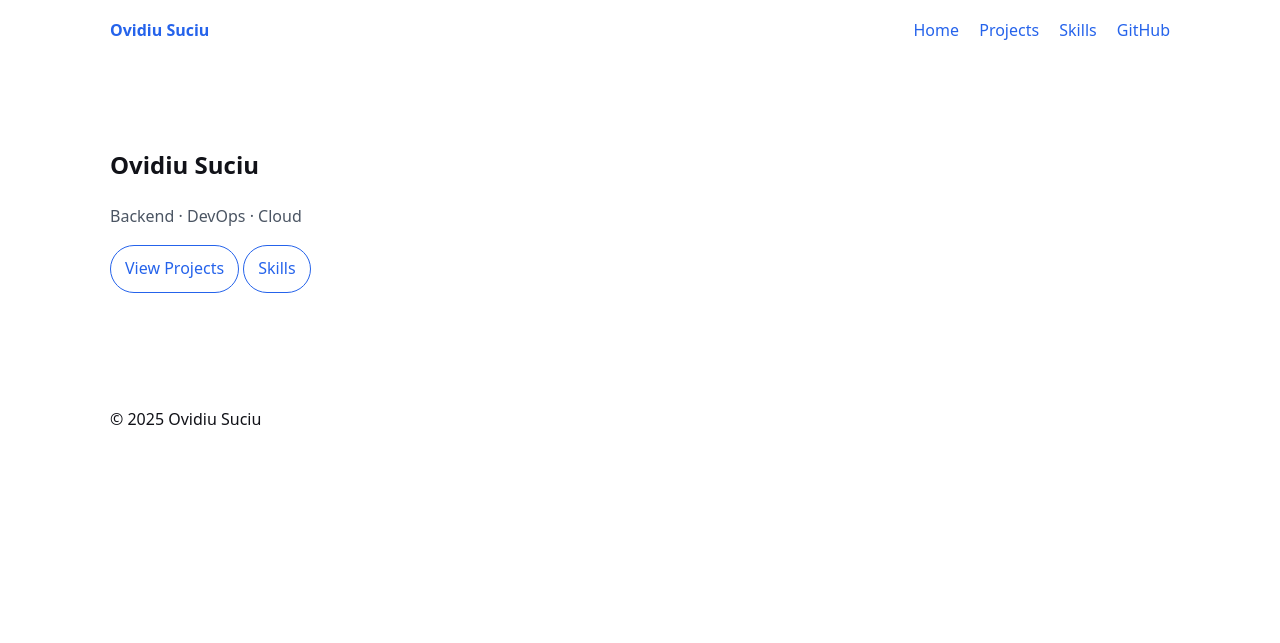
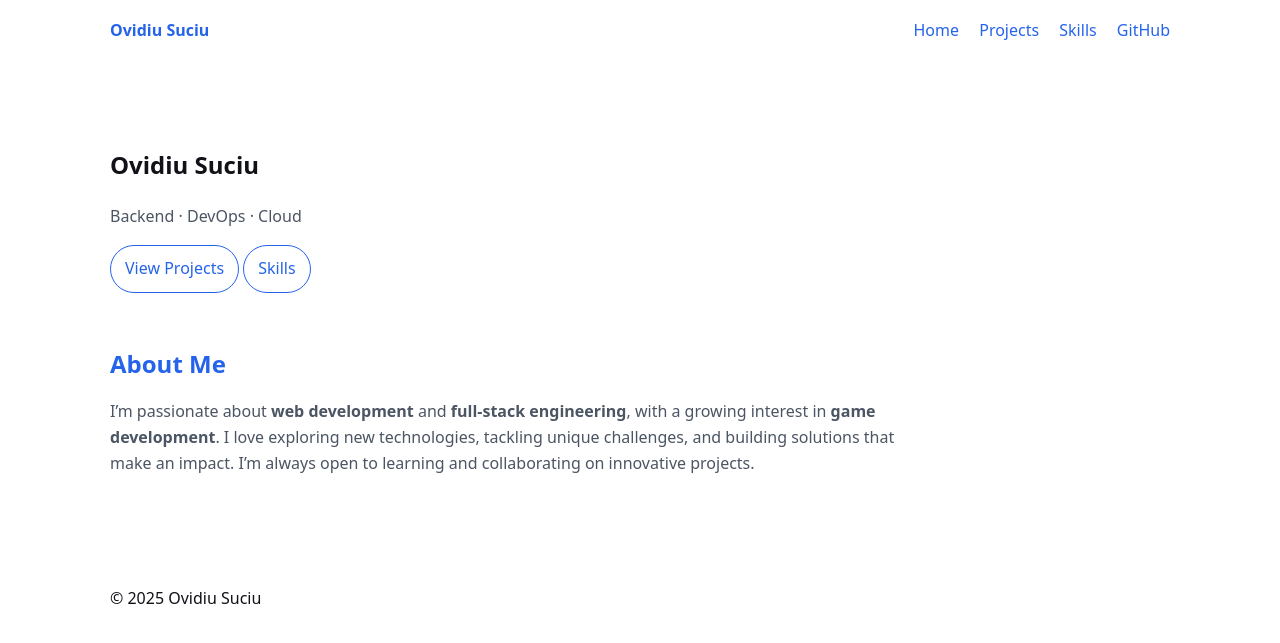
Before and after one commit to socovidiu/my-website, a Jekyll site: the page built from index.md, in a window 1280 px wide. Shown: the top 643 px of the page. Built offline with Jekyll 4.4.1, drawn with Linux system fonts in a browser that asks for light colours.

Commit message:
set the base url

```diff
--- a/_config.yml
+++ b/_config.yml
@@ -2,6 +2,8 @@ title: Ovidiu Suciu
 tagline: Backend · DevOps · Cloud
 github_username: socovidiu
 theme: null
+baseurl: "/my-website"
+url: "https://socovidiu.github.io"
 plugins:
   - jekyll-seo-tag
   - jekyll-sitemap
--- a/_layouts/home.html
+++ b/_layouts/home.html
@@ -3,11 +3,23 @@ layout: default
 ---
 <section class="hero">
   <h1>{{ site.title }}</h1>
-  {% if site.tagline %}<p class="tagline">{{ site.tagline }}</p>{% endif %}
+  {% if site.tagline %}
+    <p class="tagline">{{ site.tagline }}</p>
+  {% endif %}
   <div class="cta">
     <a class="btn" href="{{ '/projects/' | relative_url }}">View Projects</a>
     <a class="btn ghost" href="{{ '/skills/' | relative_url }}">Skills</a>
   </div>
+</section>
+
+<section class="about-me">
+  <h2>About Me</h2>
+  <p>
+    I’m passionate about <strong>web development</strong> and <strong>full-stack engineering</strong>, with a growing interest in
+    <strong>game development</strong>. I love exploring new technologies, tackling unique challenges,
+    and building solutions that make an impact. I’m always open to learning and collaborating
+    on innovative projects.
+  </p>
 </section>
 
 {% assign featured = site.projects | where_exp: 'p', 'p.featured == true' | slice: 6 %}
--- a/assets/css/main.scss
+++ b/assets/css/main.scss
@@ -41,3 +41,18 @@ a { color: var(--accent); text-decoration: none; }
 .filters { margin: 16px 0; }
 input[type="search"] { width: 100%; padding: 10px 12px; border-radius: 12px; border: 1px solid var(--border); background: var(--card); color: var(--text); }
 article.post, article.project { max-width: 800px; margin: 0 auto; }
+
+.about-me {
+  margin-top: 2rem;
+  max-width: 800px;
+  line-height: 1.6;
+  color: var(--text);
+}
+.about-me h2 {
+  margin-bottom: 0.5rem;
+  font-size: 1.5rem;
+  color: var(--accent);
+}
+.about-me p {
+  color: var(--muted);
+}
```
Also changed, not shown: soc_portfolio.gemspec.
